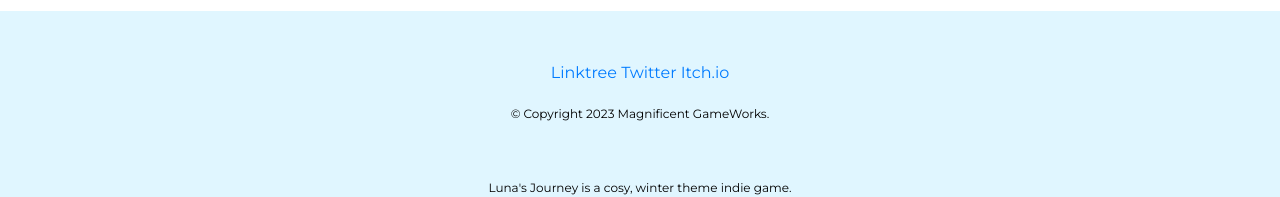
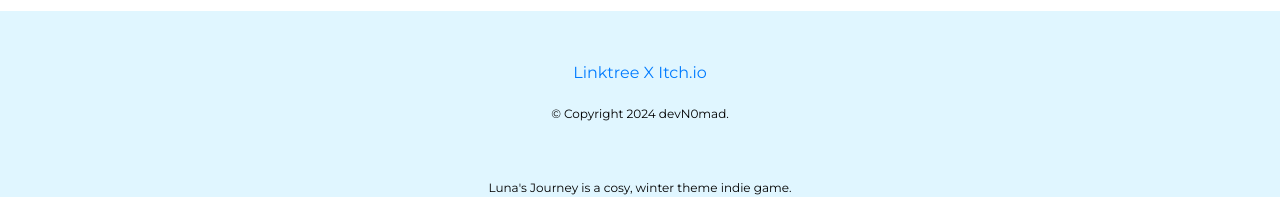
Before and after one commit to aDeveloperfromAachen/lunasjourney, a plain HTML site: page index.html in a window 1280 px wide. Shown: the part 3918-4115 px from the top of the page. Drawn offline with nearby package versions, Linux system fonts and the light colour scheme.

Commit message:
Update index.html

```diff
--- a/index.html
+++ b/index.html
@@ -237,10 +237,10 @@
 </div>
 
   <div class="bottom-container">
-    <a class="footer-link" href="https://linktr.ee/magnificentgameworks">Linktree</a>
-    <a class="footer-link" href="https://twitter.com/lunasjourney_GW">Twitter</a>
-    <a class="footer-link" href="https://magnificent-gameworks.itch.io/lunas-journey">Itch.io</a>
-    <p class="copyright">© Copyright 2023 Magnificent GameWorks.</p>
+    <a class="footer-link" href="https://linktr.ee/devN0mad">Linktree</a>
+    <a class="footer-link" href="https://x.com/devN0mad">X</a>
+    <a class="footer-link" href="https://devn0mad.itch.io/">Itch.io</a>
+    <p class="copyright">© Copyright 2024 devN0mad.</p>
     <p class="copyright">Luna's Journey is a cosy, winter theme indie game.</p>
   </div>
 
```
